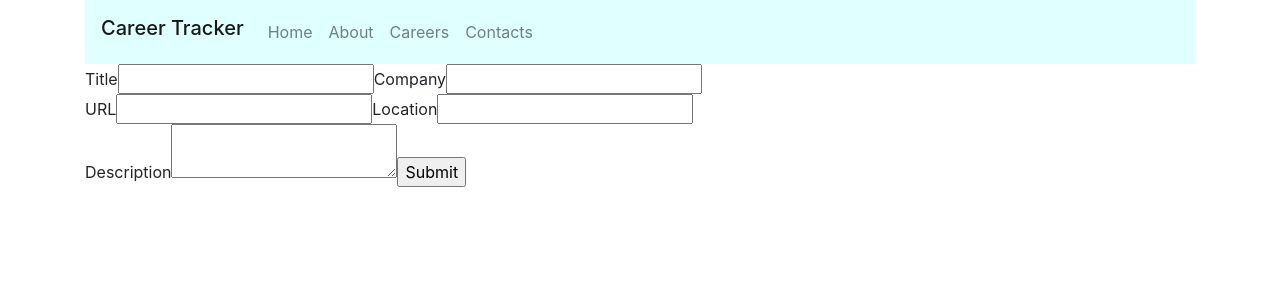
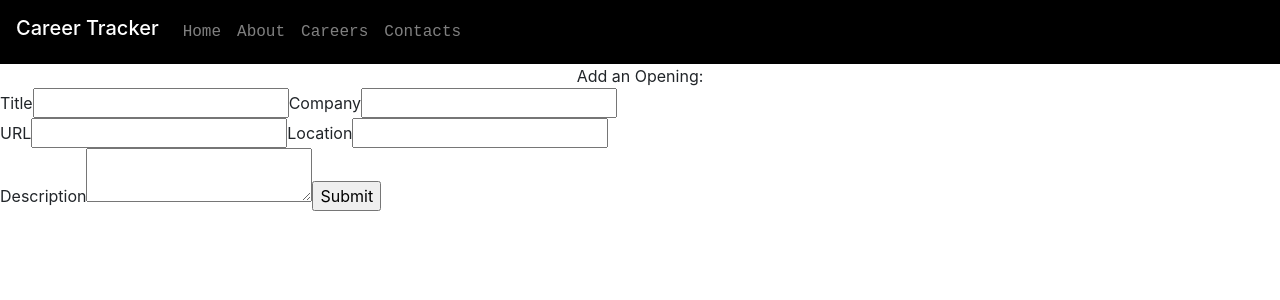
Before and after one commit to cjwood032/career-tracker, a React (Create React App) app: page /Careers/CareerInput in a window 1280 px wide. Shown: the top 300 px of the page. Built offline with nearby package versions, Linux system fonts and the light colour scheme.

Commit message:
styling pages

```diff
--- a/src/App.css
+++ b/src/App.css
@@ -1,9 +1,9 @@
 
 .nav{
-    background-color: lightcyan;
+    background-color: black;
     text-align: center;
 }
-.nav-links{
+.nav-item{
     font-family: 'Courier New', Courier, monospace;
 }
 .App-header {
--- a/src/App.js
+++ b/src/App.js
@@ -7,7 +7,7 @@ class App extends Component {
 
   render() {
     return (
-      <div className="container">
+      <div className="flex-container">
           <Router>
             <div>
               <Header />
--- a/src/components/Header.js
+++ b/src/components/Header.js
@@ -9,14 +9,14 @@ import { Link } from 'react-router-dom';
           <div className="nav-title">
           </div>
           </div>
-          <nav class="navbar navbar-expand-lg navbar-light">
-          <h3 class ="navbar-brand">Career Tracker</h3>
-           <div class="collapse navbar-collapse" id="nav-links">
-            <ul class="navbar-nav">
-              <li class="nav-item"><Link class="nav-link" to="/">Home</Link></li>
-              <li class="nav-item"><Link class="nav-link" to="/About">About</Link></li>
-              <li class="nav-item"><Link class="nav-link" to="/Careers">Careers</Link></li>
-              <li class="nav-item"><Link class="nav-link" to="/Details">Contacts</Link></li>
+          <nav className="navbar navbar-expand-lg navbar-dark">
+          <h3 className ="navbar-brand">Career Tracker</h3>
+           <div className="collapse navbar-collapse" id="nav-links">
+            <ul className="navbar-nav">
+              <li className="nav-item"><Link className="nav-link" to="/">Home</Link></li>
+              <li className="nav-item"><Link className="nav-link" to="/About">About</Link></li>
+              <li className="nav-item"><Link className="nav-link" to="/Careers">Careers</Link></li>
+              <li className="nav-item"><Link className="nav-link" to="/Details">Contacts</Link></li>
             </ul>
             </div>
           </nav>
--- a/src/components/careers/Career.js
+++ b/src/components/careers/Career.js
@@ -1,5 +1,5 @@
 import React, { Component } from 'react';
-import { NavLink } from 'react-router-dom';
+import { Link } from 'react-router-dom';
 
 
 class Career extends Component {
@@ -13,9 +13,10 @@ class Career extends Component {
     return (
       <div>
         <li>
-          Title:{career.title}  <a href = {career.link}>link</a>
-          <button onClick={this.handleClick}> Delete </button>
-          <div className="CareerName"><button ><NavLink to={`/Careers/${career.id}`} style={{textDecoration: 'none'}}>Show</NavLink></button></div>
+          Title:{career.title}  <br/><a href = {career.link}>link</a><br/>
+          <div className="CareerName"><button ><Link to={`/Careers/${career.id}`} style={{textDecoration: 'none'}}>Show</Link></button></div>
+          <button className="btn-sm btn-danger" onClick={this.handleClick}> Delete </button>
+
 
         </li>
       </div>
--- a/src/components/careers/CareerInput.js
+++ b/src/components/careers/CareerInput.js
@@ -34,7 +34,8 @@ class CareerInput extends Component {
   render() {
     return (
       <div>
-        <form onSubmit={this.handleSubmit}>
+        <center><bold>Add an Opening:</bold></center>
+        <form className="CareerForm" onSubmit={this.handleSubmit}>
           Title<input type="text" name="title" onChange={this.handleChange}/>
           Company<input type="text" name="company" onChange={this.handleChange}/><br></br>
           URL<input type="url" name="link" onChange={this.handleChange}/>
--- a/src/components/careers/Careers.js
+++ b/src/components/careers/Careers.js
@@ -17,9 +17,11 @@ class Careers extends Component {
     });
 
     return(
-      <ul>
-        {careerList}
-      </ul>
+      <div class="col-sm-4">
+        <ul className="CareerList">
+          {careerList}
+        </ul>
+      </div>
     );
   }
 };
--- /dev/null
+++ b/src/containers/Career.css
@@ -0,0 +1,7 @@
+.row{
+    min-height: 100vh;
+    display: flex;
+    flex-direction: row;
+    font-size: calc(10px + 2vmin);
+
+}
--- a/src/containers/CareersContainer.js
+++ b/src/containers/CareersContainer.js
@@ -1,4 +1,5 @@
 import React, { Component } from 'react'
+import './Career.css'
 import CareerInput from '../components/careers/CareerInput'
 import Careers from '../components/careers/Careers'
 import {connect} from 'react-redux'
@@ -11,9 +12,9 @@ componentDidMount(){
 
   render() {
     return (
-      <div>
+      <div class="row" name="careerContainer">
+        <Careers careers={this.props.careers} showCareer= {this.props.showCareer} deleteCareer={this.props.deleteCareer}/>
         <CareerInput addCareer={this.props.addCareer}/>
-        <Careers careers={this.props.careers} showCareer= {this.props.showCareer} deleteCareer={this.props.deleteCareer}/>
       </div>
       //
     )
```
